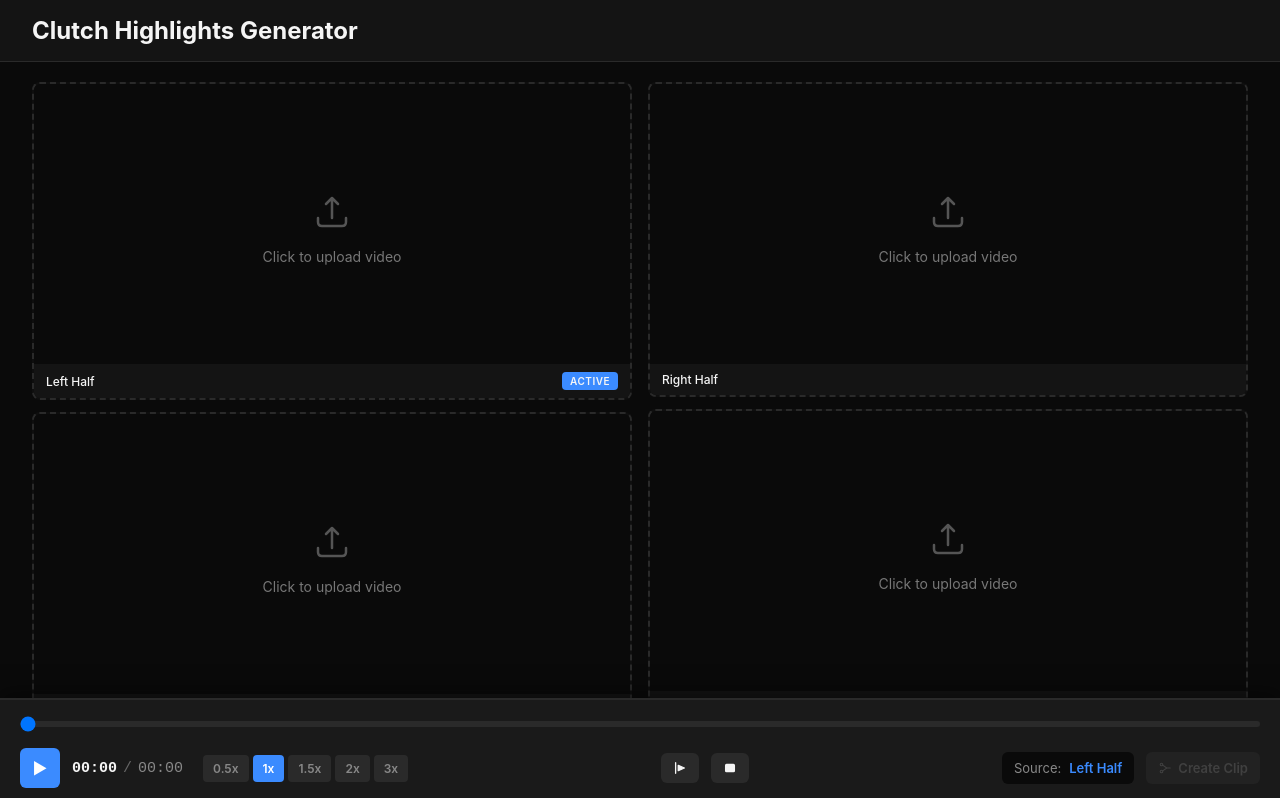
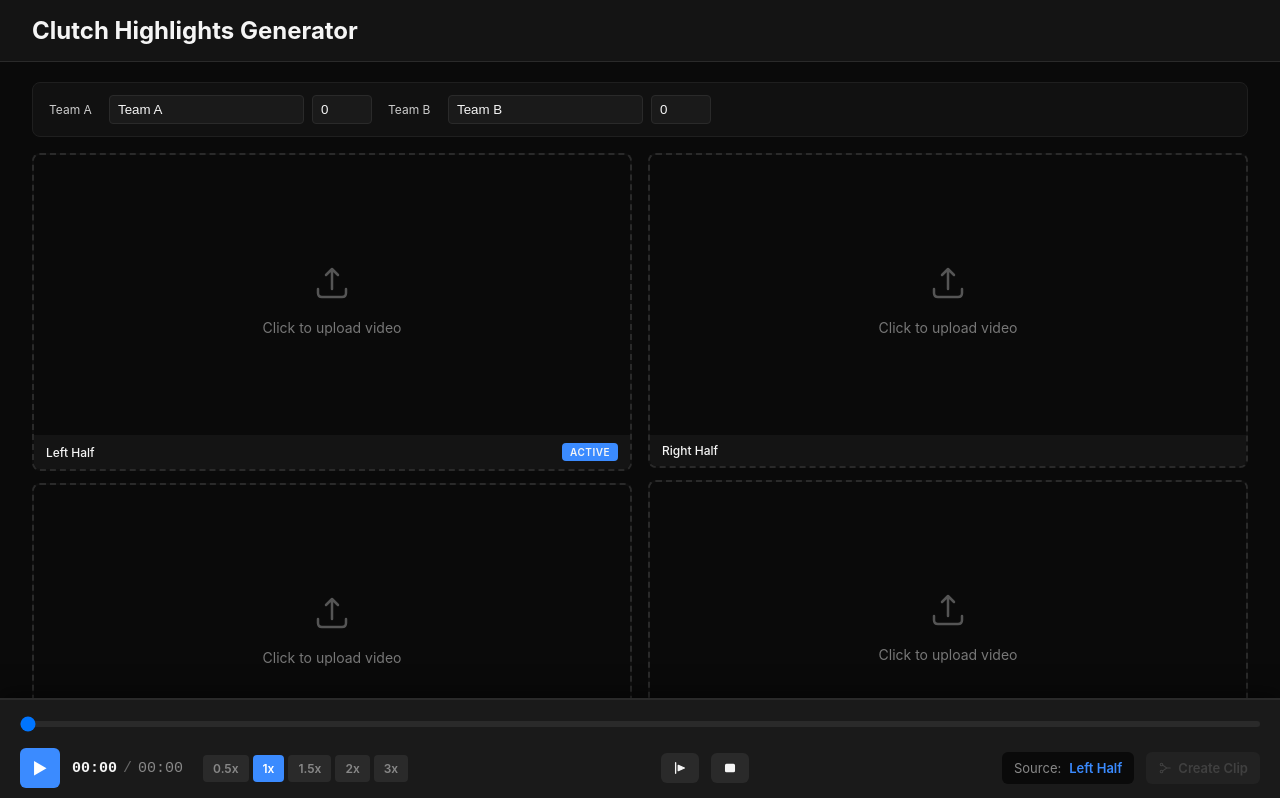
Before and after one commit to joelprince2601/C_Tourna_updated, a React app in the folder frontend/: page / in a window 1280 px wide. Shown: the top 798 px of the page. Built offline with nearby package versions, Linux system fonts and the light colour scheme; the HTML template or start-up script is replaced by a standard one.

Commit message:
Add files via upload

```diff
--- a/frontend/src/App.jsx
+++ b/frontend/src/App.jsx
@@ -56,6 +56,16 @@ export default function App() {
   const [sessionKey, setSessionKey] = useState(null);
   const [isUploading, setIsUploading] = useState(false);
   const [isExporting, setIsExporting] = useState(false);
+
+  // Scoreboard overlay state
+  const [teamAName, setTeamAName] = useState('Team A');
+  const [teamBName, setTeamBName] = useState('Team B');
+  const [scoreA, setScoreA] = useState(0);
+  const [scoreB, setScoreB] = useState(0);
+
+  // Team selection modal state
+  const [showTeamModal, setShowTeamModal] = useState(false);
+  const [pendingClip, setPendingClip] = useState(null);
 
   // Cleanup blob URLs on unmount to prevent memory leaks
   useEffect(() => {
@@ -251,7 +261,8 @@ export default function App() {
 
   const handleCreateClip = async () => {
     if (markIn !== null && markOut !== null && markOut > markIn) {
-      const newClip = {
+      // Store clip data and show team selection modal
+      const clipData = {
         id: Date.now(),
         source: activeSource,
         start: markIn,
@@ -259,14 +270,89 @@ export default function App() {
         duration: markOut - markIn,
         backendClipId: null, // Will be set if backend creation succeeds
       };
+      setPendingClip(clipData);
+      setShowTeamModal(true);
+    }
+  };
+
+  const handleTeamSelection = async (scoringTeam) => {
+    if (!pendingClip) return;
+
+    const newClip = { ...pendingClip };
+
+    // Store which team scored in this clip
+    if (scoringTeam === 'teamA') {
+      newClip.scoringTeam = 'teamA';
+    } else if (scoringTeam === 'teamB') {
+      newClip.scoringTeam = 'teamB';
+    } else {
+      newClip.scoringTeam = null;
+    }
+
+    // Calculate cumulative score by counting all previous clips + this one
+    let cumulativeScoreA = 0;
+    let cumulativeScoreB = 0;
+
+    // Count scores from existing clips
+    clips.forEach(clip => {
+      if (clip.scoringTeam === 'teamA') {
+        cumulativeScoreA++;
+      } else if (clip.scoringTeam === 'teamB') {
+        cumulativeScoreB++;
+      }
+    });
+
+    // Add this clip's score
+    if (scoringTeam === 'teamA') {
+      cumulativeScoreA++;
+    } else if (scoringTeam === 'teamB') {
+      cumulativeScoreB++;
+    }
+
+    // Update state scores (for display)
+    setScoreA(cumulativeScoreA);
+    setScoreB(cumulativeScoreB);
 
     // Also create clip on backend if session exists
     if (sessionKey) {
       try {
         console.log('Creating backend clip...', newClip);
-          const backendClip = await createBackendClip(sessionKey, newClip);
+
+        // Calculate score BEFORE this clip
+        let scoreBeforeA = 0;
+        let scoreBeforeB = 0;
+        clips.forEach(clip => {
+          if (clip.scoringTeam === 'teamA') {
+            scoreBeforeA++;
+          } else if (clip.scoringTeam === 'teamB') {
+            scoreBeforeB++;
+          }
+        });
+
+        // Prepare scoreboard data for overlay
+        // scoreBefore: score at start of clip
+        // scoreAfter: score at end of clip (after this clip's score is added)
+        const scoreboardData = {
+          teamAName,
+          teamBName,
+          scoreBefore: {
+            teamAName,
+            teamBName,
+            scoreA: scoreBeforeA,
+            scoreB: scoreBeforeB,
+          },
+          scoreAfter: {
+            teamAName,
+            teamBName,
+            scoreA: cumulativeScoreA,
+            scoreB: cumulativeScoreB,
+          },
+        };
+
+        const backendClip = await createBackendClip(sessionKey, newClip, scoreboardData);
         newClip.backendClipId = backendClip.clip_id; // Link backend clip to frontend clip
-          console.log('✅ Backend clip created:', backendClip.clip_id);
+        console.log('✅ Backend clip created with scoreboard overlay:', backendClip.clip_id);
+        console.log(`   Score: ${teamAName} ${cumulativeScoreA} - ${cumulativeScoreB} ${teamBName}`);
       } catch (error) {
         console.error('❌ Failed to create backend clip:', error);
         alert(`Failed to create backend clip: ${error.message}\n\nFrontend clip was still created (preview only, won't be exported).`);
@@ -278,11 +364,26 @@ export default function App() {
     setClips([...clips, newClip]);
     setMarkIn(null);
     setMarkOut(null);
-    }
+    setPendingClip(null);
+    setShowTeamModal(false);
   };
 
   const handleDeleteClip = (clipId) => {
-    setClips(clips.filter((clip) => clip.id !== clipId));
+    const updatedClips = clips.filter((clip) => clip.id !== clipId);
+    setClips(updatedClips);
+
+    // Recalculate scores after deletion
+    let newScoreA = 0;
+    let newScoreB = 0;
+    updatedClips.forEach(clip => {
+      if (clip.scoringTeam === 'teamA') {
+        newScoreA++;
+      } else if (clip.scoringTeam === 'teamB') {
+        newScoreB++;
+      }
+    });
+    setScoreA(newScoreA);
+    setScoreB(newScoreB);
   };
 
   const handleMoveClip = (index, direction) => {
@@ -416,6 +517,35 @@ export default function App() {
         </div>
       )}
 
+      {/* Team Selection Modal */}
+      {showTeamModal && (
+        <div style={styles.modalOverlay} onClick={() => { setShowTeamModal(false); setPendingClip(null); }}>
+          <div style={styles.modalContent} onClick={(e) => e.stopPropagation()}>
+            <h2 style={styles.modalTitle}>Who scored in this clip?</h2>
+            <div style={styles.modalButtons}>
+              <button
+                style={{ ...styles.modalButton, ...styles.teamAButton }}
+                onClick={() => handleTeamSelection('teamA')}
+              >
+                {teamAName}
+              </button>
+              <button
+                style={{ ...styles.modalButton, ...styles.teamBButton }}
+                onClick={() => handleTeamSelection('teamB')}
+              >
+                {teamBName}
+              </button>
+              <button
+                style={{ ...styles.modalButton, ...styles.noneButton }}
+                onClick={() => handleTeamSelection('none')}
+              >
+                None
+              </button>
+            </div>
+          </div>
+        </div>
+      )}
+
       {/* Header */}
       <header style={styles.header}>
         <div style={styles.headerContent}>
@@ -426,6 +556,40 @@ export default function App() {
       {/* Main Content */}
       <main style={styles.main}>
         <div style={styles.container}>
+          {/* Scoreboard Configuration */}
+          <div style={styles.scoreboardConfig}>
+            <div style={styles.scoreboardGroup}>
+              <label style={styles.scoreboardLabel}>Team A</label>
+              <input
+                style={styles.scoreboardInput}
+                value={teamAName}
+                onChange={(e) => setTeamAName(e.target.value)}
+              />
+              <input
+                style={styles.scoreboardScoreInput}
+                type="number"
+                min="0"
+                value={scoreA}
+                onChange={(e) => setScoreA(Number(e.target.value))}
+              />
+            </div>
+            <div style={styles.scoreboardGroup}>
+              <label style={styles.scoreboardLabel}>Team B</label>
+              <input
+                style={styles.scoreboardInput}
+                value={teamBName}
+                onChange={(e) => setTeamBName(e.target.value)}
+              />
+              <input
+                style={styles.scoreboardScoreInput}
+                type="number"
+                min="0"
+                value={scoreB}
+                onChange={(e) => setScoreB(Number(e.target.value))}
+              />
+            </div>
+          </div>
+
           {/* Video Preview Grid */}
           <div ref={videoPreviewRef}>
             <VideoPreview
@@ -439,6 +603,12 @@ export default function App() {
               onVideoUpload={handleVideoUpload}
               showAllViews={markIn !== null || markOut !== null}
               allVideosUploaded={videoFiles.left && videoFiles.left_zoom && videoFiles.right && videoFiles.right_zoom}
+              scoreboard={{
+                teamAName,
+                teamBName,
+                scoreA,
+                scoreB,
+              }}
             />
           </div>
 
@@ -544,4 +714,93 @@ const styles = {
     color: '#777',
     margin: 0,
   },
+  modalOverlay: {
+    position: 'fixed',
+    top: 0,
+    left: 0,
+    right: 0,
+    bottom: 0,
+    background: 'rgba(0, 0, 0, 0.85)',
+    backdropFilter: 'blur(8px)',
+    display: 'flex',
+    alignItems: 'center',
+    justifyContent: 'center',
+    zIndex: 10000,
+  },
+  modalContent: {
+    background: '#1a1a1a',
+    border: '2px solid #3b8bff',
+    borderRadius: '12px',
+    padding: '40px 60px',
+    textAlign: 'center',
+    boxShadow: '0 8px 32px rgba(59, 139, 255, 0.3)',
+    minWidth: '400px',
+  },
+  modalTitle: {
+    fontSize: '24px',
+    fontWeight: '700',
+    color: '#f5f5f5',
+    margin: '0 0 32px 0',
+  },
+  modalButtons: {
+    display: 'flex',
+    flexDirection: 'column',
+    gap: '16px',
+  },
+  modalButton: {
+    padding: '16px 32px',
+    borderRadius: '8px',
+    fontSize: '18px',
+    fontWeight: '600',
+    border: 'none',
+    cursor: 'pointer',
+    transition: 'all 0.2s ease',
+    color: 'white',
+  },
+  teamAButton: {
+    background: 'linear-gradient(135deg, #3b8bff, #2563eb)',
+  },
+  teamBButton: {
+    background: 'linear-gradient(135deg, #ef4444, #dc2626)',
+  },
+  noneButton: {
+    background: '#2a2a2a',
+    color: '#888',
+  },
+  scoreboardConfig: {
+    display: 'flex',
+    gap: '16px',
+    alignItems: 'center',
+    marginBottom: '16px',
+    background: '#111',
+    border: '1px solid #1f1f1f',
+    padding: '12px 16px',
+    borderRadius: '8px',
+  },
+  scoreboardGroup: {
+    display: 'flex',
+    gap: '8px',
+    alignItems: 'center',
+  },
+  scoreboardLabel: {
+    fontSize: '12px',
+    color: '#ccc',
+    minWidth: '52px',
+  },
+  scoreboardInput: {
+    background: '#1a1a1a',
+    border: '1px solid #2a2a2a',
+    color: '#f5f5f5',
+    padding: '6px 8px',
+    borderRadius: '4px',
+    minWidth: '120px',
+  },
+  scoreboardScoreInput: {
+    width: '60px',
+    background: '#1a1a1a',
+    border: '1px solid #2a2a2a',
+    color: '#f5f5f5',
+    padding: '6px 8px',
+    borderRadius: '4px',
+  },
 };
--- a/frontend/src/components/VideoPreview.jsx
+++ b/frontend/src/components/VideoPreview.jsx
@@ -8,7 +8,8 @@ export default function VideoPreview({
   onLoadedMetadata,
   onVideoUpload,
   showAllViews = false,
-  allVideosUploaded = false
+  allVideosUploaded = false,
+  scoreboard = null
 }) {
   // Show all 4 views if:
   // 1. Event is marked (showAllViews is true), OR
@@ -69,6 +70,16 @@ export default function VideoPreview({
       onClick={() => handleCardClick(source)}
     >
       {source.src && (
+        <>
+          {scoreboard && (
+            <div style={styles.scoreboardOverlay}>
+              <div style={styles.scoreboardRow}>
+                <span style={styles.scoreboardTeam}>{scoreboard.teamAName}</span>
+                <span style={styles.scoreboardScore}>{`${scoreboard.scoreA} - ${scoreboard.scoreB}`}</span>
+                <span style={styles.scoreboardTeam}>{scoreboard.teamBName}</span>
+              </div>
+            </div>
+          )}
         <button
           style={styles.removeButton}
           onClick={(e) => handleRemoveVideo(source.id, e)}
@@ -78,6 +89,7 @@ export default function VideoPreview({
             <path d="M2 2L12 12M12 2L2 12" stroke="currentColor" strokeWidth="2" strokeLinecap="round"/>
           </svg>
         </button>
+        </>
       )}
       <div style={styles.videoWrapper}>
         {source.src ? (
@@ -241,4 +253,34 @@ const styles = {
     transition: 'all 0.2s ease',
     boxShadow: '0 2px 8px rgba(0, 0, 0, 0.3)',
   },
+  scoreboardOverlay: {
+    position: 'absolute',
+    top: '8px',
+    left: '8px',
+    background: 'rgba(0, 0, 0, 0.65)',
+    padding: '6px 10px',
+    borderRadius: '6px',
+    border: '1px solid rgba(255, 255, 255, 0.08)',
+    color: '#f5f5f5',
+    fontSize: '13px',
+    fontWeight: '700',
+    display: 'flex',
+    alignItems: 'center',
+    pointerEvents: 'none',
+    zIndex: 5,
+  },
+  scoreboardRow: {
+    display: 'flex',
+    alignItems: 'center',
+    gap: '10px',
+  },
+  scoreboardTeam: {
+    whiteSpace: 'nowrap',
+  },
+  scoreboardScore: {
+    padding: '4px 8px',
+    background: '#1f2937',
+    borderRadius: '4px',
+    fontVariantNumeric: 'tabular-nums',
+  },
 };
```
Also changed, not shown: frontend/src/services/api.js (+7 -1 lines). Lines whose indentation alone changed are shown as unchanged.
